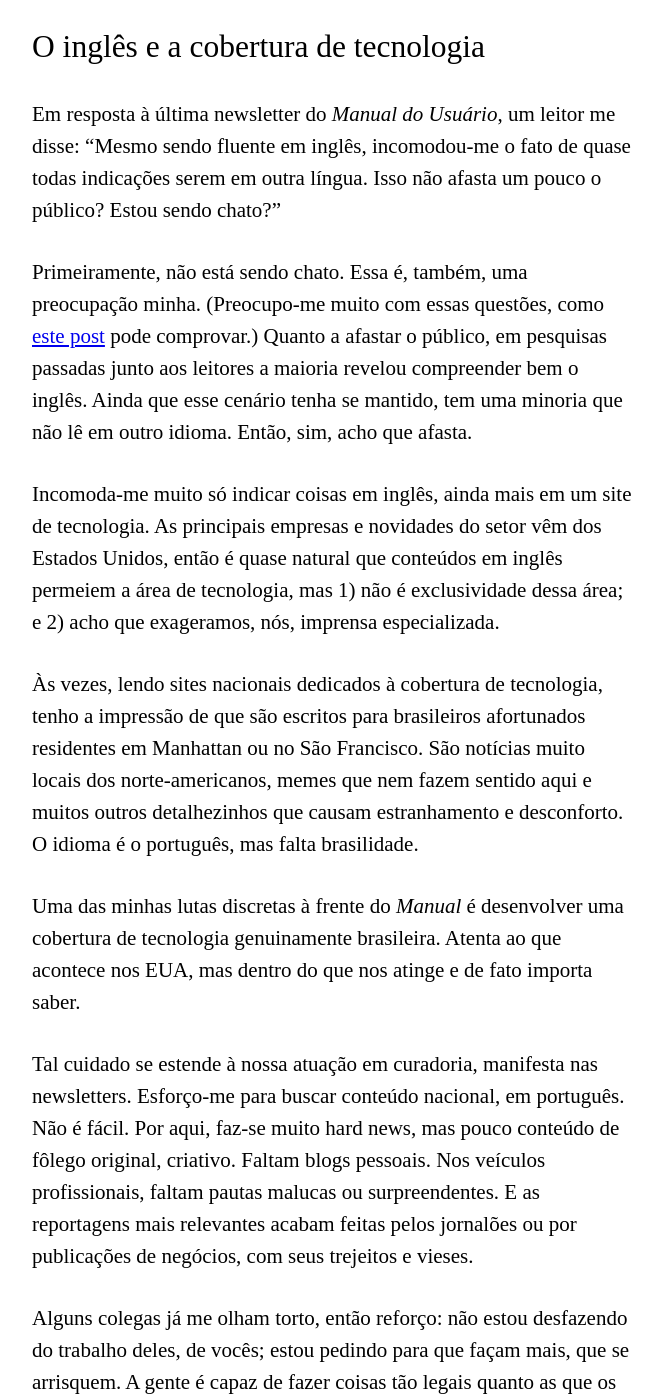
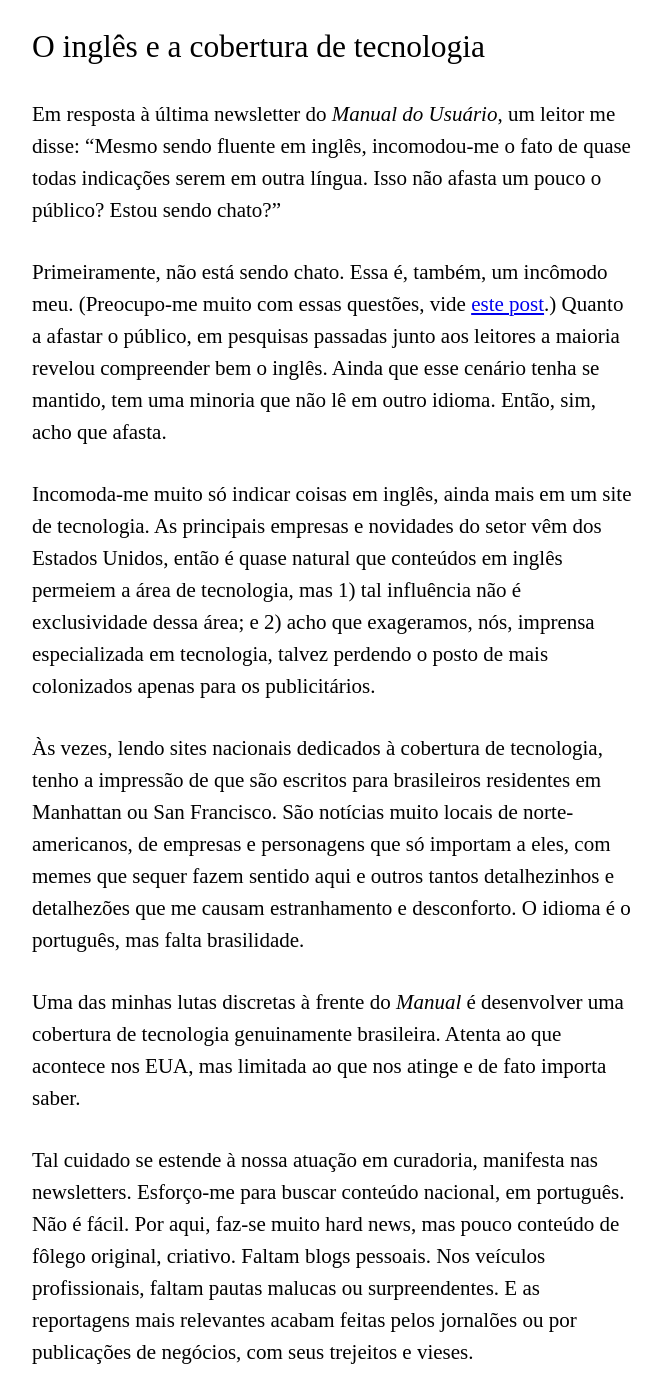
Before and after one commit to rghedin/rghedin.github.io, a Jekyll site: the page built from _posts/2021/2021-05-29-ingles-cobertura-tecnologia.md, in a window 1280 px wide and 1400 px high, scrolled down 348 px. Shown: the whole window, without its empty margins (308-970 px from the left). Built offline with Jekyll 4.4.1, drawn with Linux system fonts in a browser that asks for light colours; some of the changed text lies outside the part shown.

Commit message:
Alterações no post "O inglês e a cobertura de tecnologia"

```diff
--- a/_posts/2021/2021-05-29-ingles-cobertura-tecnologia.md
+++ b/_posts/2021/2021-05-29-ingles-cobertura-tecnologia.md
@@ -6,18 +6,18 @@ categories: meta
 ---
 Em resposta à última newsletter do _Manual do Usuário_, um leitor me disse: “Mesmo sendo fluente em inglês, incomodou-me o fato de quase todas indicações serem em outra língua. Isso não afasta um pouco o público? Estou sendo chato?”
 
-Primeiramente, não está sendo chato. Essa é, também, uma preocupação minha. (Preocupo-me muito com essas questões, como [este post](https://manualdousuario.net/notch-entalhe-telas-celular/) pode comprovar.) Quanto a afastar o público, em pesquisas passadas junto aos leitores a maioria revelou compreender bem o inglês. Ainda que esse cenário tenha se mantido, tem uma minoria que não lê em outro idioma. Então, sim, acho que afasta.
+Primeiramente, não está sendo chato. Essa é, também, um incômodo meu. (Preocupo-me muito com essas questões, vide [este post](https://manualdousuario.net/notch-entalhe-telas-celular/).) Quanto a afastar o público, em pesquisas passadas junto aos leitores a maioria revelou compreender bem o inglês. Ainda que esse cenário tenha se mantido, tem uma minoria que não lê em outro idioma. Então, sim, acho que afasta.
 
-Incomoda-me muito só indicar coisas em inglês, ainda mais em um site de tecnologia. As principais empresas e novidades do setor vêm dos Estados Unidos, então é quase natural que conteúdos em inglês permeiem a área de tecnologia, mas 1) não é exclusividade dessa área; e 2) acho que exageramos, nós, imprensa especializada.
+Incomoda-me muito só indicar coisas em inglês, ainda mais em um site de tecnologia. As principais empresas e novidades do setor vêm dos Estados Unidos, então é quase natural que conteúdos em inglês permeiem a área de tecnologia, mas 1) tal influência não é exclusividade dessa área; e 2) acho que exageramos, nós, imprensa especializada em tecnologia, talvez perdendo o posto de mais colonizados apenas para os publicitários.
 
-Às vezes, lendo sites nacionais dedicados à cobertura de tecnologia, tenho a impressão de que são escritos para brasileiros afortunados residentes em Manhattan ou no São Francisco. São notícias muito locais dos norte-americanos, memes que nem fazem sentido aqui e muitos outros detalhezinhos que causam estranhamento e desconforto. O idioma é o português, mas falta brasilidade.
+Às vezes, lendo sites nacionais dedicados à cobertura de tecnologia, tenho a impressão de que são escritos para brasileiros residentes em Manhattan ou San Francisco. São notícias muito locais de norte-americanos, de empresas e personagens que só importam a eles, com memes que sequer fazem sentido aqui e outros tantos detalhezinhos e detalhezões que me causam estranhamento e desconforto. O idioma é o português, mas falta brasilidade.
 
-Uma das minhas lutas discretas à frente do _Manual_ é desenvolver uma cobertura de tecnologia genuinamente brasileira. Atenta ao que acontece nos EUA, mas dentro do que nos atinge e de fato importa saber.
+Uma das minhas lutas discretas à frente do _Manual_ é desenvolver uma cobertura de tecnologia genuinamente brasileira. Atenta ao que acontece nos EUA, mas limitada ao que nos atinge e de fato importa saber.
 
 Tal cuidado se estende à nossa atuação em curadoria, manifesta nas newsletters. Esforço-me para buscar conteúdo nacional, em português. Não é fácil. Por aqui, faz-se muito hard news, mas pouco conteúdo de fôlego original, criativo. Faltam blogs pessoais. Nos veículos profissionais, faltam pautas malucas ou surpreendentes. E as reportagens mais relevantes acabam feitas pelos jornalões ou por publicações de negócios, com seus trejeitos e vieses.
 
-Alguns colegas já me olham torto, então reforço: não estou desfazendo do trabalho deles, de vocês; estou pedindo para que façam mais, que se arrisquem. A gente é capaz de fazer coisas tão legais quanto as que os gringos fazem.
+<del>Muitos</del> Alguns colegas já me olham torto, então reforço: não estou desdenhando do trabalho deles, de vocês, mas sim pedindo para que façam mais, para que se arrisquem mais. Que sejam menos _The Verge_ ou _Engadget_, porque não é como se o The Verge não estivesse acessível a todos nós. A gente é capaz de fazer coisas tão legais quanto as que os gringos fazem e o Brasil é uma mina infinita de histórias legais e problemas a serem revelados e questionados. Não é por escassez de pautas que esse tipo de conteúdo é tão raro.
 
-Nas últimas semanas, tenho achado ainda mais difícil encontrar conteúdo original que valha um link nas newsletters do _Manual_. Será a pandemia? Porque eu estou mentalmente esgotado e, por mais que tente não deixar isso “vazar” para o site, não tenho certeza se estou sendo bem sucedido. É difícil pensar em coisas diferentes estando no meio de um genocídio.
+Nas últimas semanas, tenho achado ainda mais difícil encontrar conteúdo original que valha um link nas newsletters do _Manual_. Será a pandemia? Porque eu estou mentalmente esgotado e, por mais que tente não deixar isso “vazar” para o site, não tenho certeza se estou sendo bem sucedido. É difícil pensar em coisas diferentes estando no meio de um genocídio. Seguimos tentando.
 
-Toda quarta, [abro um post no _Manual_](https://manualdousuario.net/tag/indicacoes-de-leitura/) para pedir indicações de leitura aos leitores. Nem todas entram nas newsletters, mas referencio o post nelas para que os inscritos leiam essas indicações colaborativas. E, fora dali, estou sempre aberto a indicações de leituras — mande por e-mail, no Twitter, onde for. O Manual tem um alcance limitado, porém gosto de usá-lo para dar espaço a quem faz um bom trabalho. Vamos usar esse megafone para o bem, para jogar mais verde e amarelo nesse assunto tão ~americanoh.
+Toda quarta, [abro um post no _Manual_](https://manualdousuario.net/tag/indicacoes-de-leitura/) para pedir indicações de leitura aos leitores. Nem todas entram nas newsletters, mas referencio o post nelas para que os inscritos leiam essas indicações colaborativas. E, fora dali, estou sempre aberto a sugestões — mande por e-mail, no Twitter, onde der. O _Manual_ tem um alcance limitado, porém gosto de usá-lo para dar espaço a quem faz um bom trabalho. Vamos jogar mais verde e amarelo nesse caldeirão carregado naquele gosto insosso de ~americanoh.
```
